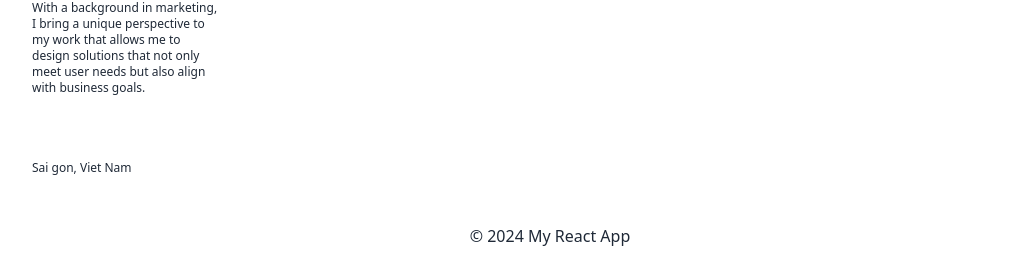
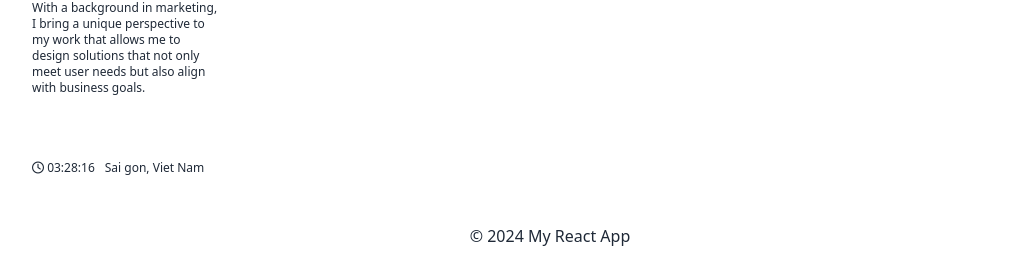
Before and after one commit to Cyndii-Lauper/my-portfolio, a React (Vite) app: page / in a window 1280 px wide. Shown: the part 832-1090 px from the top of the page, without its empty margins (90-1101 px from the left). Built offline with nearby package versions, Linux system fonts and the light colour scheme.

Commit message:
feat: :sparkles: display time dynamically in 24-hour format
- Use useState and useEffect to update time every second and display time dynamically in 24-hour format (no AM/PM).

```diff
--- a/package.json
+++ b/package.json
@@ -12,6 +12,7 @@
     "test": "jest"
   },
   "dependencies": {
+    "@fortawesome/fontawesome-free": "^6.6.0",
     "@tailwindcss/forms": "^0.5.9",
     "@tailwindcss/typography": "^0.5.15",
     "@types/jest": "^29.5.13",
--- a/src/components/layout/Hero/HeroEx.tsx
+++ b/src/components/layout/Hero/HeroEx.tsx
@@ -1,6 +1,17 @@
-import React from 'react';
+import React, { useEffect, useState } from 'react';
+import '@fortawesome/fontawesome-free/css/all.min.css';
 
 export const HeroEx: React.FC = () => {
+  const [time, setTime] = useState(new Date());
+
+  useEffect(() => {
+    const timer = setInterval(() => {
+      setTime(new Date());
+    }, 1000);
+
+    return () => clearInterval(timer);
+  });
+
   return (
     <section>
       <div className="grid grid-cols-auto grid-rows-auto">
@@ -9,9 +20,11 @@ export const HeroEx: React.FC = () => {
             Front-End Developer <br /> currently based <br /> in Viet Nam
           </h1>
         </div>
+
         <div className="grid col-start-2 justify-center">
           <h2 className="font-light text-xl">Hi i'm Minh</h2>
         </div>
+
         <div className="row-start-2 ml-[90px] mt-32 p-8">
           <p className="font-light text-xs">
             I specialize in creating engaging <br /> and innovative experiences
@@ -23,8 +36,13 @@ export const HeroEx: React.FC = () => {
             also align <br /> with business goals.
           </p>
         </div>
-        <div className="row-start-3 ml-[90px] p-8">
-          <p className="font-light text-xs">Sai gon, Viet Nam</p>
+
+        <div className="flex flex-row row-start-3 ml-[90px] p-8">
+          <p className="font-light text-xs">
+            <i className="fa-regular fa-clock" />{' '}
+            {time.toLocaleTimeString('en-GB')}
+          </p>
+          <p className="font-light text-xs ml-[10px]">Sai gon, Viet Nam</p>
         </div>
       </div>
     </section>
```
Also changed, not shown: 1 other file (tests, documents, lock files or other folders).
